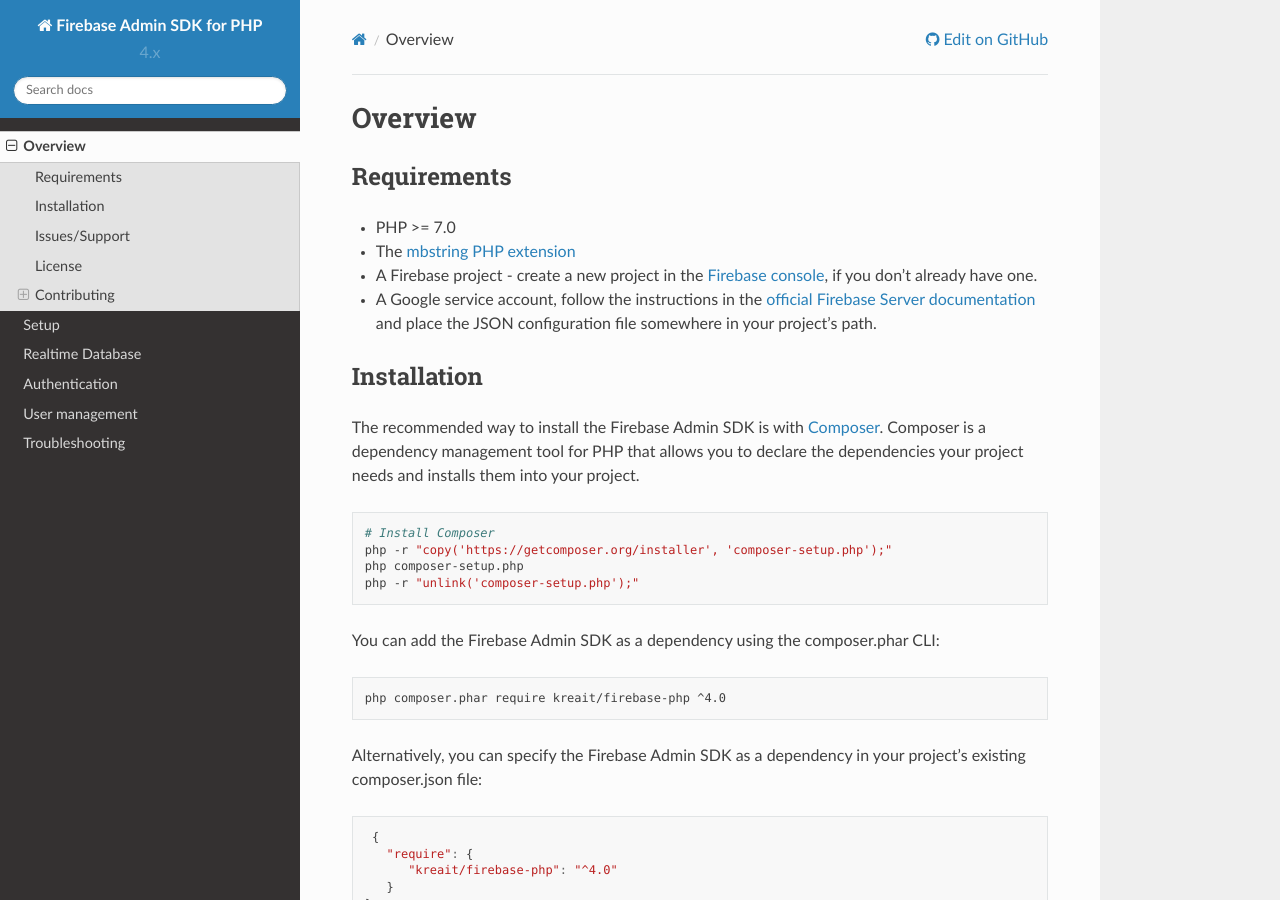
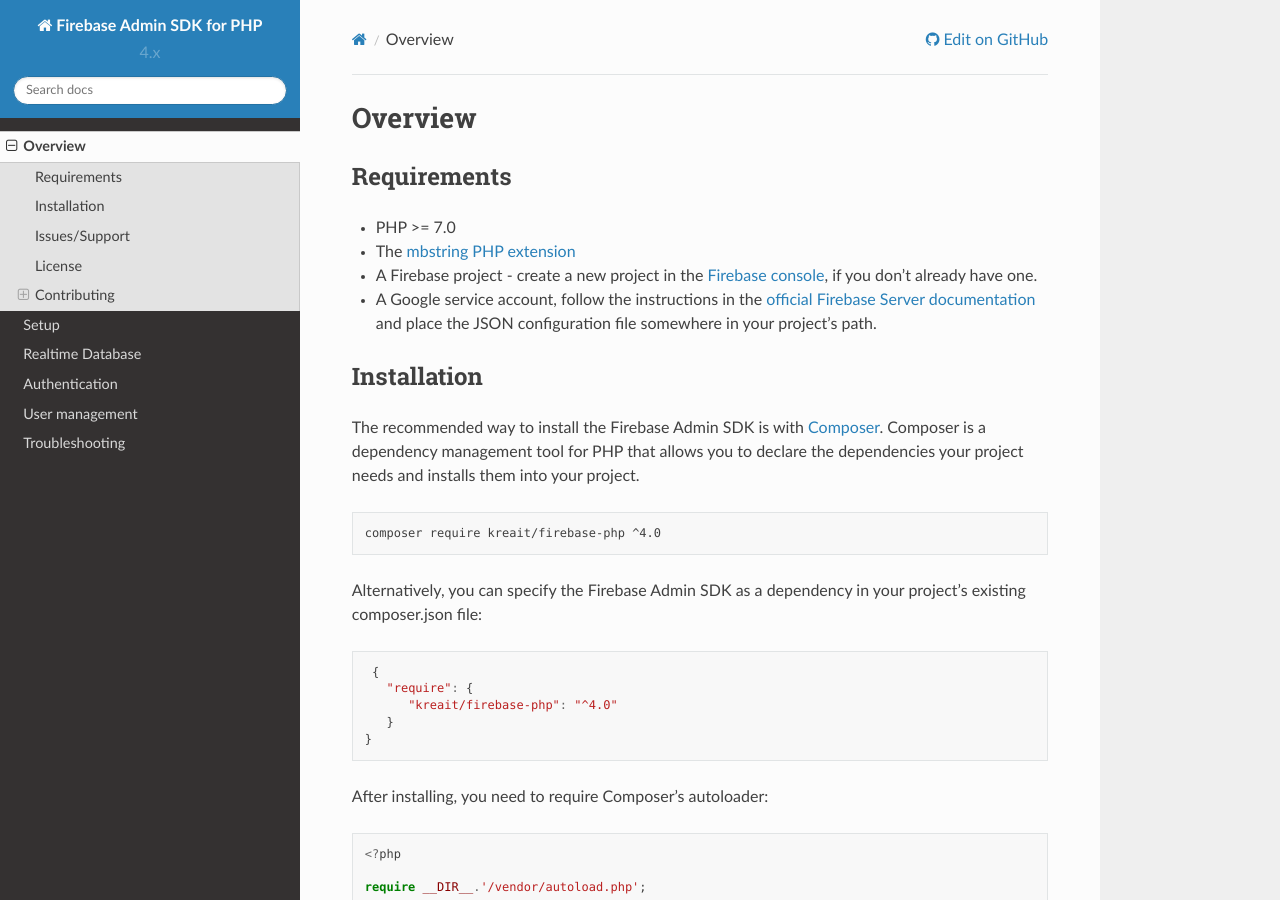
Before and after one commit to kreait/firebase-php, a Sphinx documentation site: the page built from docs/overview.rst, in a window 1280 px wide and 900 px high. Built offline with Sphinx 7.4.7 and the Read the Docs theme 2.0.0, drawn with Linux system fonts in a browser that asks for light colours.

Commit message:
Shorten composer instructions
The section before explains composer as a requirement. The steps to install composer are described on the linked page.

```diff
--- a/docs/overview.rst
+++ b/docs/overview.rst
@@ -25,16 +25,7 @@
 
 .. code-block:: bash
 
-    # Install Composer
-    php -r "copy('https://getcomposer.org/installer', 'composer-setup.php');"
-    php composer-setup.php
-    php -r "unlink('composer-setup.php');"
-
-You can add the Firebase Admin SDK as a dependency using the composer.phar CLI:
-
-.. code-block:: bash
-
-    php composer.phar require kreait/firebase-php ^4.0
+    composer require kreait/firebase-php ^4.0
 
 
 Alternatively, you can specify the Firebase Admin SDK as a dependency in your
```
